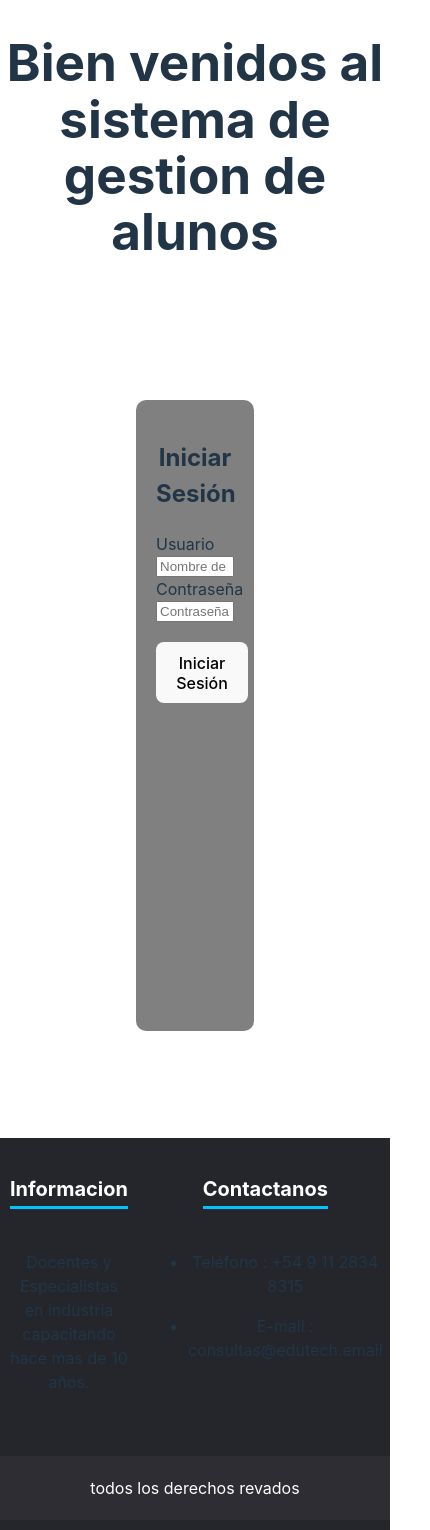
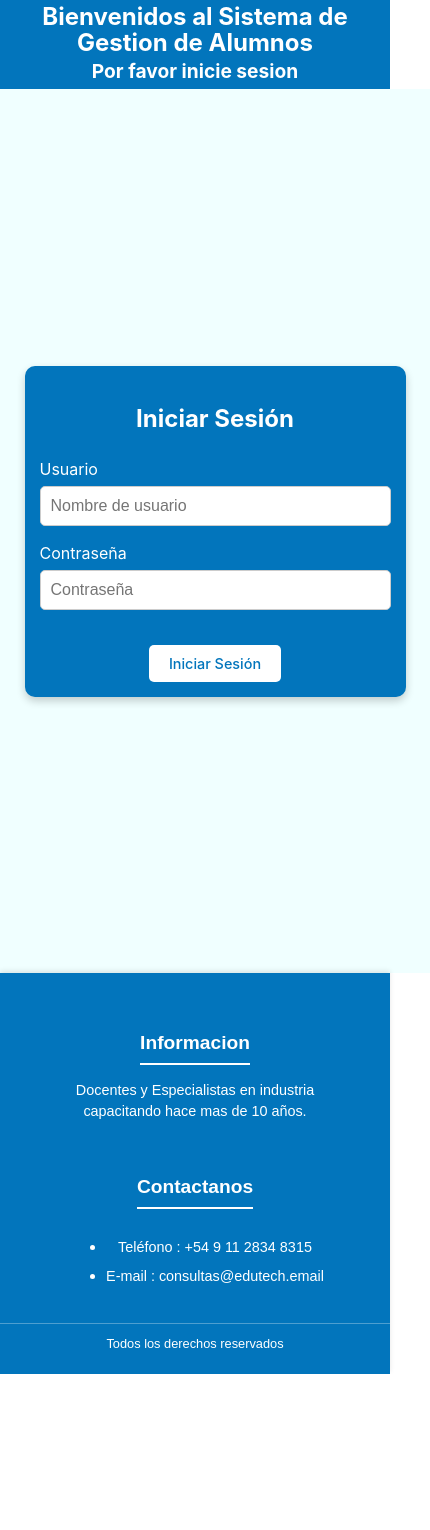
Before and after one commit to Javi1327/proyectofinal, a React (Vite) app: page / in a window 390 px wide. Shown: the whole page, 430 px wide, since content can reach past the window. After the commit the page ends 1374 px from the top, so only its background shows below. Built offline with nearby package versions, Linux system fonts and the light colour scheme.

Commit message:
Nuevos estilos y rediseño de Footer y Login

```diff
--- a/src/Pages/Home/Footer.css
+++ b/src/Pages/Home/Footer.css
@@ -1,40 +1,62 @@
-.footer{
-    bottom: 0;
-	width: 100%;
-	background-color: #24262b;
-	padding: 10px 0;
-	text-align: center; /*para colocar todo centrados*/
+.footer {
+    background-color: #0275BC;
+    color: white;
+    padding: 20px 0;
+    text-align: center;
+    font-family: Arial, sans-serif;
+    box-shadow: 0 -2px 5px rgba(0, 0, 0, 0.1);
 }
 
-.footer-row{
-	display: flex;
-}
-.footer-links{
-	width: 50%;
-	padding: 0 10px;
-}
-.footer-links h4{
-	font-size: 20px;
-	color: #ffffff; /*color de los titulos */
-	margin-bottom: 25px; /*para que le de una separacion de los titulos a los links*/
-	font-weight: 700;    /*para que el titulo no sea tan grueso el titulo*/
-	border-bottom: 3px solid #00c3ff;  /*para las lineas de los titulos*/
-	padding-bottom: 2px;  /*para separar los titulos de las lineas*/
-	display: inline-block;  /*para que las lineas tengan el mismo tamaño de los titulos*/
+.footer-row {
+    display: flex;
+    justify-content: space-around;
+    flex-wrap: wrap;
+    margin-bottom: 10px;
 }
 
-@media( max-width:400px){  /*para que cuando llegue alos 400px se pponga todo debajo de otro*/
-	.footer-row{
-		text-align: center;
-	}
-	.footer-links{
-		width: 100%;
-		margin-bottom: 30px;
-	}
+.footer-links {
+    margin: 10px 20px;
 }
-.copy{
-	background-color: #2d2d33;
-	color: white;
-    padding: 20px;
-    margin-bottom: 0;
+
+.footer-links h4 {
+    margin-bottom: 10px;
+    font-size: 1.2rem;
+    border-bottom: 2px solid white;
+    display: inline-block;
+    padding-bottom: 5px;
 }
+
+.footer-links p, .footer-links ul li p {
+    margin: 5px 0;
+    font-size: 0.9rem;
+    line-height: 1.5;
+}
+
+.copy {
+    font-size: 0.8rem;
+    border-top: 1px solid rgba(255, 255, 255, 0.3);
+    padding-top: 10px;
+    margin: 0;
+}
+
+/* Efectos al pasar el mouse */
+.footer-links h4:hover {
+    color: #FFD700;
+    cursor: pointer;
+}
+
+.footer-links p:hover {
+    color: #FFD700;
+}
+
+/* Responsive */
+@media (max-width: 600px) {
+    .footer-row {
+        flex-direction: column;
+        align-items: center;
+    }
+
+    .footer-links {
+        margin: 10px 0;
+    }
+}
--- a/src/Pages/Home/Footer.jsx
+++ b/src/Pages/Home/Footer.jsx
@@ -17,7 +17,7 @@ const Footer = () =>{
                         </ul>
                     </div>
                 </div>
-             <p className="copy">todos los derechos revados </p>
+             <p className="copy">Todos los derechos reservados</p>
 
             </footer>
         </div>
--- a/src/components/Login.css
+++ b/src/components/Login.css
@@ -4,25 +4,101 @@
     height: 100vh;
     justify-content: center;
     align-items: center;
+    background-color: azure;
 }
 
 .input{
     display: flex;
     flex-direction: column;
+    color: white;
+    margin-bottom: 15px;
+}
+
+.input input {
+    padding: 10px;
+    border: 1px solid #ccc;
+    border-radius: 5px;
+    font-size: 1rem;
+    transition: border-color 0.3s ease;
+}
+
+.input input:focus {
+    border-color: #025f94;
+    outline: none;
 }
 
 .form{
-    background-color: gray;
+    background-color: rgb(2, 117, 188);
     padding: 20px;
     border-radius: 10px;
-    height: 70%;
-    width: 20%;
+    width: 300px;
+    box-shadow: 0 4px 8px rgba(0, 0, 0, 0.2);
+    text-align: center;
+}
+
+.form:hover {
+    transform: scale(1.06);
+    transition: transform 0.3s ease;
 }
 
 .boton{
     margin-top: 20px;
+    padding: 10px 20px;
+    background-color: white;
+    color: rgb(2, 117, 188);
+    border: none;
+    border-radius: 5px;
+    font-size: 1rem;
+    cursor: pointer;
+    transition: background-color 0.3s ease, transform 0.2s ease;
+}
+
+.boton:hover{
+    background-color: #025f94;
+    color: white;
+    transform: scale(1.05);
 }
 
 .label{
     text-align: start;
+    margin-bottom: 5px;
 }
+
+.HeaderBienvenida{
+    text-align: center;
+    background-color: rgb(2, 117, 188);
+    padding: 1% 0;
+}
+
+.HeaderBienvenida h1, .HeaderBienvenida h2 {
+    margin: 0;
+    color: white;
+}
+
+h2{
+    text-align: center;
+    color: white;
+}
+
+@media (max-width: 500px) {
+    .contenedorLogin {
+        padding: 20px;
+    }
+
+    .form {
+        width: 90%;
+        padding: 15px;
+    }
+
+    .HeaderBienvenida h1 {
+        font-size: 1.5rem;
+    }
+
+    .HeaderBienvenida h2 {
+        font-size: 1.2rem;
+    }
+
+    .boton {
+        font-size: 0.9rem;
+    }
+}
--- a/src/components/Login.jsx
+++ b/src/components/Login.jsx
@@ -19,7 +19,10 @@ const Login = () => {
 
   return (
     <>
-    <h1>Bien venidos al sistema de gestion de alunos</h1>
+    <div className="HeaderBienvenida">
+      <h1>Bienvenidos al Sistema de Gestion de Alumnos</h1>
+      <h2>Por favor inicie sesion</h2>
+    </div>
     <div className="contenedorLogin">
         <form className='form'>
             <h2>Iniciar Sesión</h2>
```
